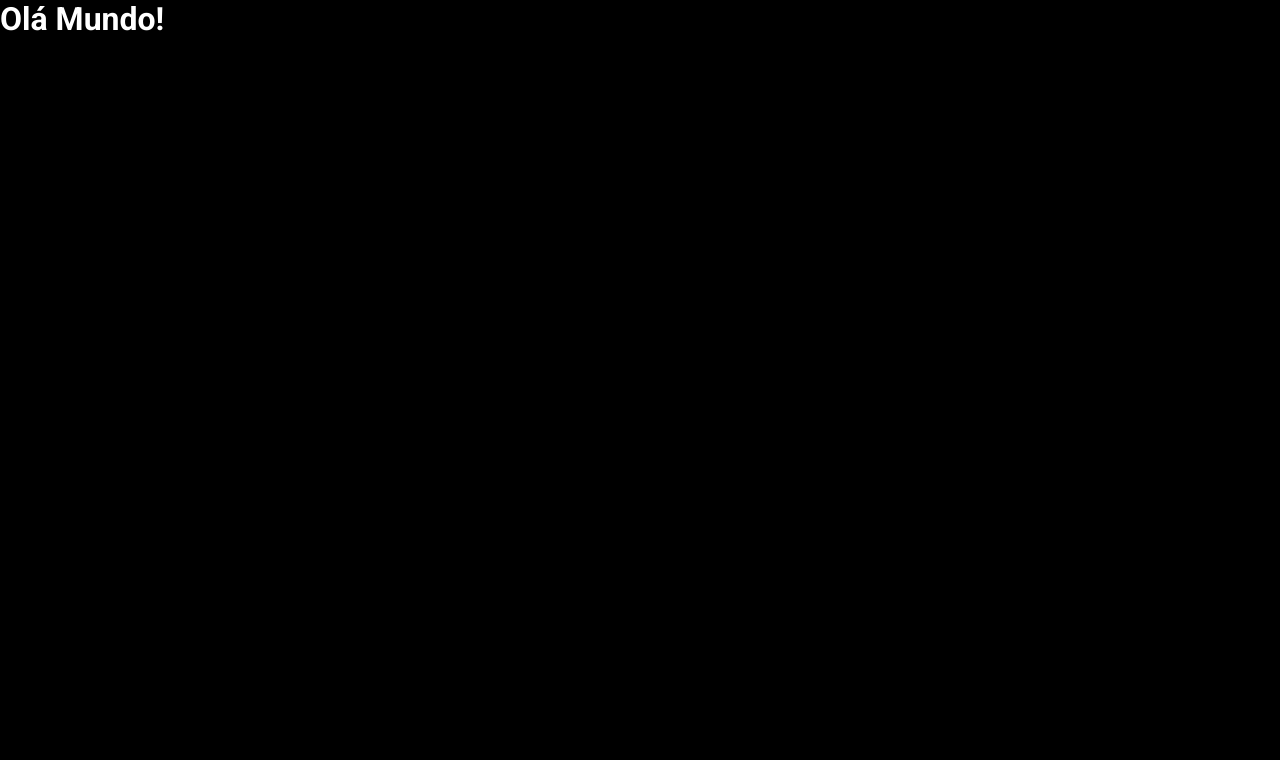
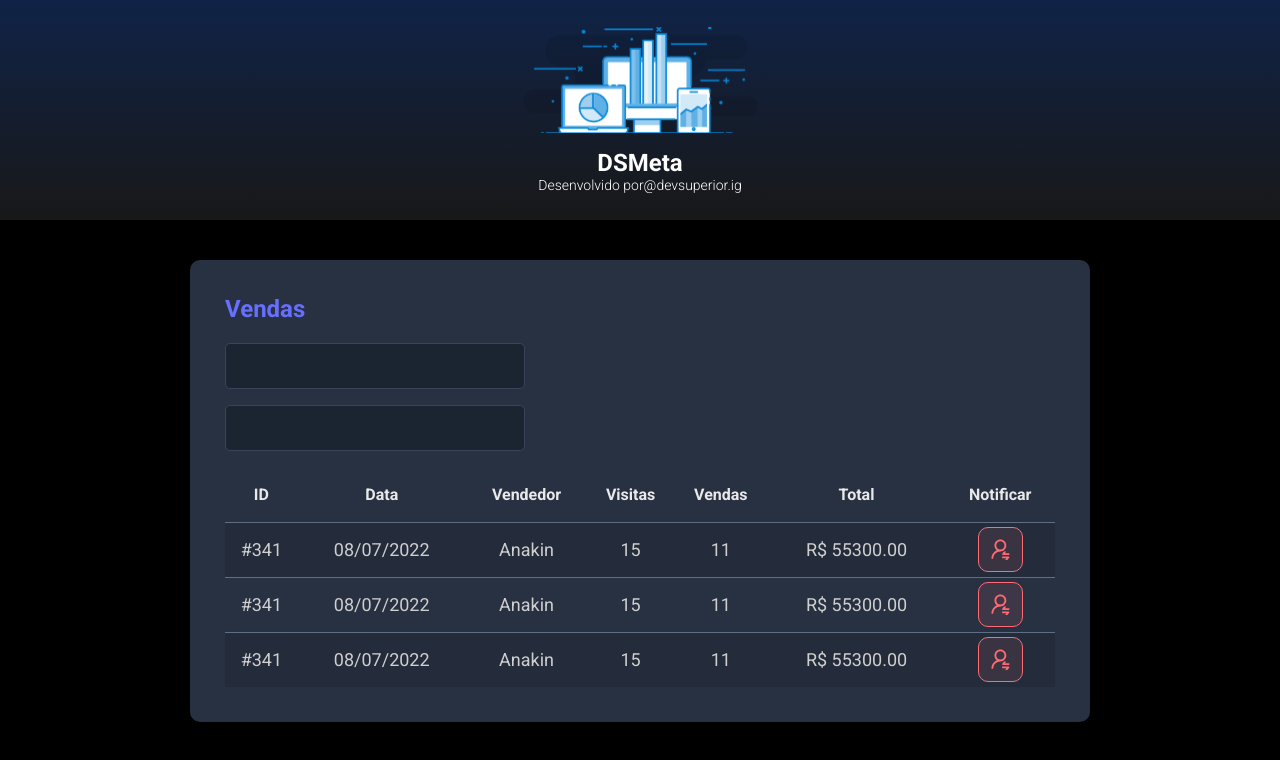
Before and after one commit to Lesczeo/devsuperior-SSR9-DSMeta, a React (Vite) app in the folder frontend/: page / in a window 1280 px wide. Shown: the top 760 px of the page. Built offline with nearby package versions, Linux system fonts and the light colour scheme.

Commit message:
Feature: Traduzindo código HTML para componentes React (COMMIT: First component + COMMIT: Other components)

```diff
--- a/frontend/src/App.tsx
+++ b/frontend/src/App.tsx
@@ -1,7 +1,18 @@
+import Header from "./components/Header";
+import SalesCard from "./components/SalesCard";
+
 function App() {
-
   return(
-    <h1>Olá Mundo!</h1>
+    <>
+      <Header />
+      <main>
+        <section id="sales">
+          <div className="dsmeta-container">
+            <SalesCard />
+          </div>
+        </section>
+      </main>
+    </>
     );
 }
 
--- /dev/null
+++ b/frontend/src/components/Header/index.tsx
@@ -0,0 +1,19 @@
+import logo from '../../assets/logo.svg'
+import './styles.css'
+
+function Header() {
+    return(
+    <header>
+        <div className="dsmeta-logo-container">
+            <img src={logo} alt="DSMeta" />
+            <h1>DSMeta</h1>
+            <p>
+              Desenvolvido por
+              <a href="https://www.instagram.com/devsuperior.ig">@devsuperior.ig</a>
+            </p>
+        </div>
+    </header>
+    );
+}
+
+export default Header
--- /dev/null
+++ b/frontend/src/components/Header/styles.css
@@ -0,0 +1,28 @@
+header {
+    background: linear-gradient(180deg, #102347 0%, #181818 100%);
+    height: 220px;
+    display: flex;
+    align-items: center;
+    justify-content: center;
+  }
+
+
+.dsmeta-logo-container {
+    display: flex;
+    flex-direction: column;
+    align-items: center;
+  }
+
+  .dsmeta-logo-container img {
+    width: 235px;
+  }
+
+  .dsmeta-logo-container h1 {
+    margin-top: 15px;
+    font-size: 24px;
+  }
+
+  .dsmeta-logo-container p {
+    font-size: 14px;
+    font-weight: 300;
+  }
--- /dev/null
+++ b/frontend/src/components/NotificationButton/index.tsx
@@ -0,0 +1,12 @@
+import icon from '../../assets/notification-icon.svg'
+import './styles.css'
+
+function NotificationButton() {
+    return(
+        <div className="dsmeta-red-btn">
+            <img src={icon} alt="Notificar" />
+        </div>
+      );
+  }
+
+  export default NotificationButton
--- /dev/null
+++ b/frontend/src/components/NotificationButton/styles.css
@@ -0,0 +1,15 @@
+.dsmeta-red-btn {
+    height: 45px;
+    width: 45px;
+    background: rgba(255, 107, 114, 0.1);
+    border: 1px solid #ff6b72;
+    border-radius: 10px;
+    display: flex;
+    align-items: center;
+    justify-content: center;
+    cursor: pointer;
+  }
+
+  .dsmeta-red-btn img {
+      width: 19px;
+  }
--- /dev/null
+++ b/frontend/src/components/SalesCard/index.tsx
@@ -0,0 +1,75 @@
+import NotificationButton from "../../components/NotificationButton";
+import './styles.css'
+
+function SalesCard() {
+    return(
+        <>
+        <div className="dsmeta-card">
+            <h2 className="dsmeta-sales-title">Vendas</h2>
+            <div>
+              <div className="dsmeta-form-control-container">
+                <input className="dsmeta-form-control" type="text" />
+              </div>
+              <div className="dsmeta-form-control-container">
+                <input className="dsmeta-form-control" type="text" />
+              </div>
+            </div>
+
+            <div>
+              <table className="dsmeta-sales-table">
+                <thead>
+                  <tr>
+                    <th className="show992">ID</th>
+                    <th className="show576">Data</th>
+                    <th>Vendedor</th>
+                    <th className="show992">Visitas</th>
+                    <th className="show992">Vendas</th>
+                    <th>Total</th>
+                    <th>Notificar</th>
+                  </tr>
+                </thead>
+                <tbody>
+                  <tr>
+                    <td className="show992">#341</td>
+                    <td className="show576">08/07/2022</td>
+                    <td>Anakin</td>
+                    <td className="show992">15</td>
+                    <td className="show992">11</td>
+                    <td>R$ 55300.00</td>
+                    <td><div className="dsmeta-red-btn-container">
+                            <NotificationButton />
+                    </div></td>
+                  </tr>
+                  <tr>
+                    <td className="show992">#341</td>
+                    <td className="show576">08/07/2022</td>
+                    <td>Anakin</td>
+                    <td className="show992">15</td>
+                    <td className="show992">11</td>
+                    <td>R$ 55300.00</td>
+                    <td><div className="dsmeta-red-btn-container">
+                            <NotificationButton />
+                    </div></td>
+                  </tr>
+                  <tr>
+                    <td className="show992">#341</td>
+                    <td className="show576">08/07/2022</td>
+                    <td>Anakin</td>
+                    <td className="show992">15</td>
+                    <td className="show992">11</td>
+                    <td>R$ 55300.00</td>
+                    <td><div className="dsmeta-red-btn-container">
+                            <NotificationButton />
+                    </div></td>
+                  </tr>
+                </tbody>
+
+              </table>
+            </div>
+
+          </div>
+        </>
+    );
+}
+
+export default SalesCard
--- /dev/null
+++ b/frontend/src/components/SalesCard/styles.css
@@ -0,0 +1,97 @@
+.dsmeta-card {
+    background-color: #283142;
+    border-radius: 10px;
+    padding: 30px 10px;
+  }
+
+  .dsmeta-sales-title {
+    color: #676fff;
+    font-size: 24px;
+    margin-bottom: 20px;
+  }
+
+  .dsmeta-form-control-container {
+    margin-bottom: 16px;
+    max-width: 300px;
+  }
+
+  .dsmeta-form-control {
+    width: 100%;
+    height: 46px;
+    background-color: #1b2531;
+    border: 1px solid #384459;
+    border-radius: 5px;
+    color: #9aaabe;
+    padding: 0 20px;
+    font-size: 18px;
+  }
+
+  .dsmeta-sales-table {
+    width: 100%;
+    border-spacing: 0;
+    border-collapse: collapse;
+  }
+
+  .dsmeta-sales-table thead {
+    height: 55px;
+    font-size: 16px;
+    color: #e9e9e9;
+    font-weight: 700;
+  }
+
+  .dsmeta-sales-table tbody {
+    font-size: 14px;
+    font-weight: 400;
+    color: #cfcfcf;
+    text-align: center;
+  }
+
+  .dsmeta-sales-table tbody tr {
+    height: 74px;
+    border-top: 1px solid #5f6e82;
+  }
+
+  .dsmeta-sales-table tbody tr:hover > td {
+    background-color: #384459;
+  }
+
+  .dsmeta-sales-table tbody tr:nth-child(odd) {
+    background-color: #242c3b;
+  }
+
+  .dsmeta-red-btn-container {
+      display: flex;
+      justify-content: center;
+  }
+
+  .show576 {
+      display: none;
+  }
+
+  .show992 {
+      display: none;
+  }
+
+  @media (min-width: 576px) {
+      .show576 {
+          display: table-cell;
+      }
+
+      .dsmeta-card {
+          padding: 35px;
+      }
+
+      .dsmeta-sales-table tbody tr {
+          height: 55px;
+      }
+
+      .dsmeta-sales-table tbody {
+          font-size: 18px;
+      }
+  }
+
+  @media (min-width: 992px) {
+      .show992 {
+          display: table-cell;
+      }
+  }
--- a/frontend/src/index.css
+++ b/frontend/src/index.css
@@ -19,3 +19,13 @@
   color: unset;
   text-decoration: none;
 }
+
+.dsmeta-container {
+  width: 100%;
+  max-width: 900px;
+  margin: 0 auto;
+}
+
+#sales {
+  padding: 40px 10px;
+}
```
Also changed, not shown: frontend/src/assets/logo.svg (added), frontend/src/assets/notification-icon.svg (added).
